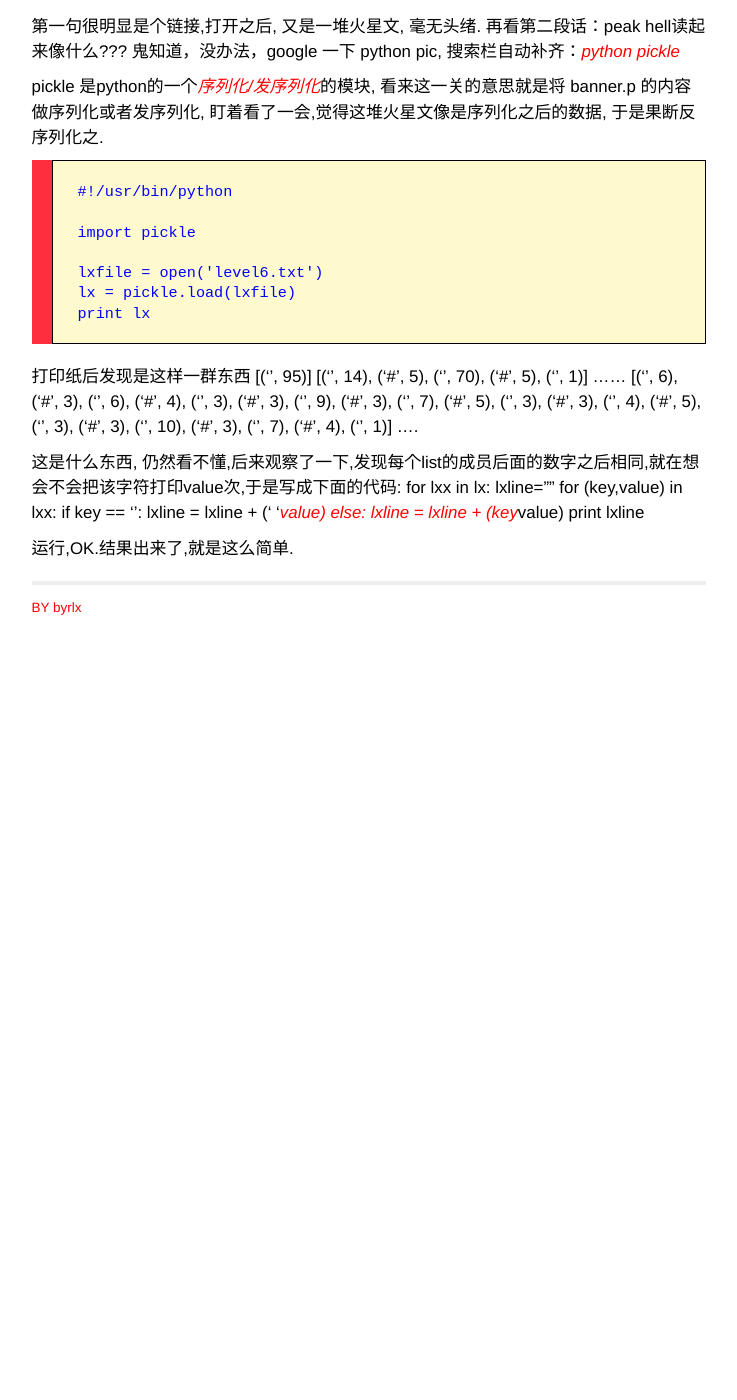
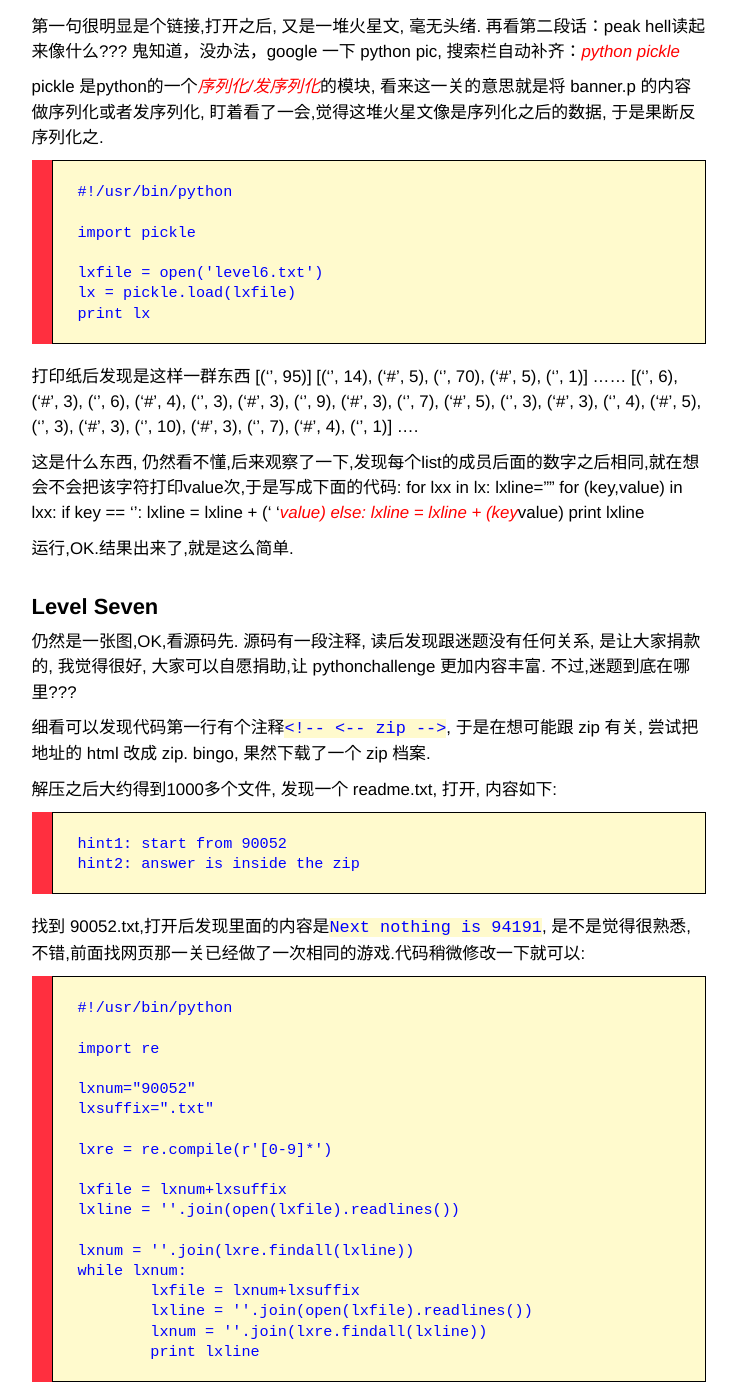
Before and after one commit to byrlx/byrlx.github.io, a Jekyll site: the page built from _posts/2013-06-16-the-python-challenge-攻略-(1-8).md, in a window 1280 px wide and 1400 px high, scrolled down 4198 px. Shown: the whole window, without its empty margins (271-1008 px from the left). Built offline with Jekyll 4.4.1, drawn with Linux system fonts in a browser that asks for light colours; Markdown is read by kramdown in place of the engine named in the settings; before the commit the page ends 4828 px from its top, so only the background shows below that; some of the changed text lies outside the part shown.

Commit message:
'challeng' Level Seven

```diff
--- a/_posts/2013-06-16-the-python-challenge-攻略-(1-8).md
+++ b/_posts/2013-06-16-the-python-challenge-攻略-(1-8).md
@@ -201,3 +201,62 @@ pickle 是python的一个*序列化/发序列化*的模块, 看来这一关的
 		print  lxline
 
 运行,OK.结果出来了,就是这么简单.
+
+#### Level Seven
+
+仍然是一张图,OK,看源码先.
+源码有一段注释, 读后发现跟迷题没有任何关系, 是让大家捐款的, 我觉得很好, 大家可以自愿捐助,让 pythonchallenge 更加内容丰富. 不过,迷题到底在哪里???
+
+细看可以发现代码第一行有个注释`<!-- <-- zip -->`, 于是在想可能跟 zip 有关, 尝试把地址的 html 改成 zip. bingo, 果然下载了一个 zip 档案.
+
+解压之后大约得到1000多个文件, 发现一个 readme.txt, 打开, 内容如下:
+
+	hint1: start from 90052
+	hint2: answer is inside the zip
+
+找到 90052.txt,打开后发现里面的内容是`Next nothing is 94191`, 是不是觉得很熟悉,不错,前面找网页那一关已经做了一次相同的游戏.代码稍微修改一下就可以:
+
+
+	#!/usr/bin/python
+
+	import re
+
+	lxnum="90052"
+	lxsuffix=".txt"
+
+	lxre = re.compile(r'[0-9]*')
+
+	lxfile = lxnum+lxsuffix
+	lxline = ''.join(open(lxfile).readlines())
+
+	lxnum = ''.join(lxre.findall(lxline))
+	while lxnum:
+		lxfile = lxnum+lxsuffix
+		lxline = ''.join(open(lxfile).readlines())
+		lxnum = ''.join(lxre.findall(lxline))
+		print lxline
+
+最后的结果是`Collect the comments`, "comments"? what's comments ? 想起 readme.txt 里的第二句话. 于是 improt zipfile 来分析刚开始的 zip 档, 尝试读 zipfile 本身的 comment, 但是没得到结果, 后来尝试读所有zip文件的comments.
+
+	#!/usr/bin/python
+
+	import re
+	import zipfile
+
+	lxnum="90052"
+	lxsuffix=".txt"
+
+	lxre = re.compile(r'[0-9]*')
+	lxzip = zipfile.ZipFile("channel.zip",'r')
+
+	lxfile = lxnum+lxsuffix
+	lxline = ''.join(open(lxfile).readlines())
+
+	lxnum = ''.join(lxre.findall(lxline))
+	while lxnum:
+		print (lxzip.getinfo(lxfile).comment),
+		lxfile = lxnum+lxsuffix
+		lxline = ''.join(open(lxfile).readlines())
+		lxnum = ''.join(lxre.findall(lxline))
+
+Bazinga !!! You got the final answer
```
